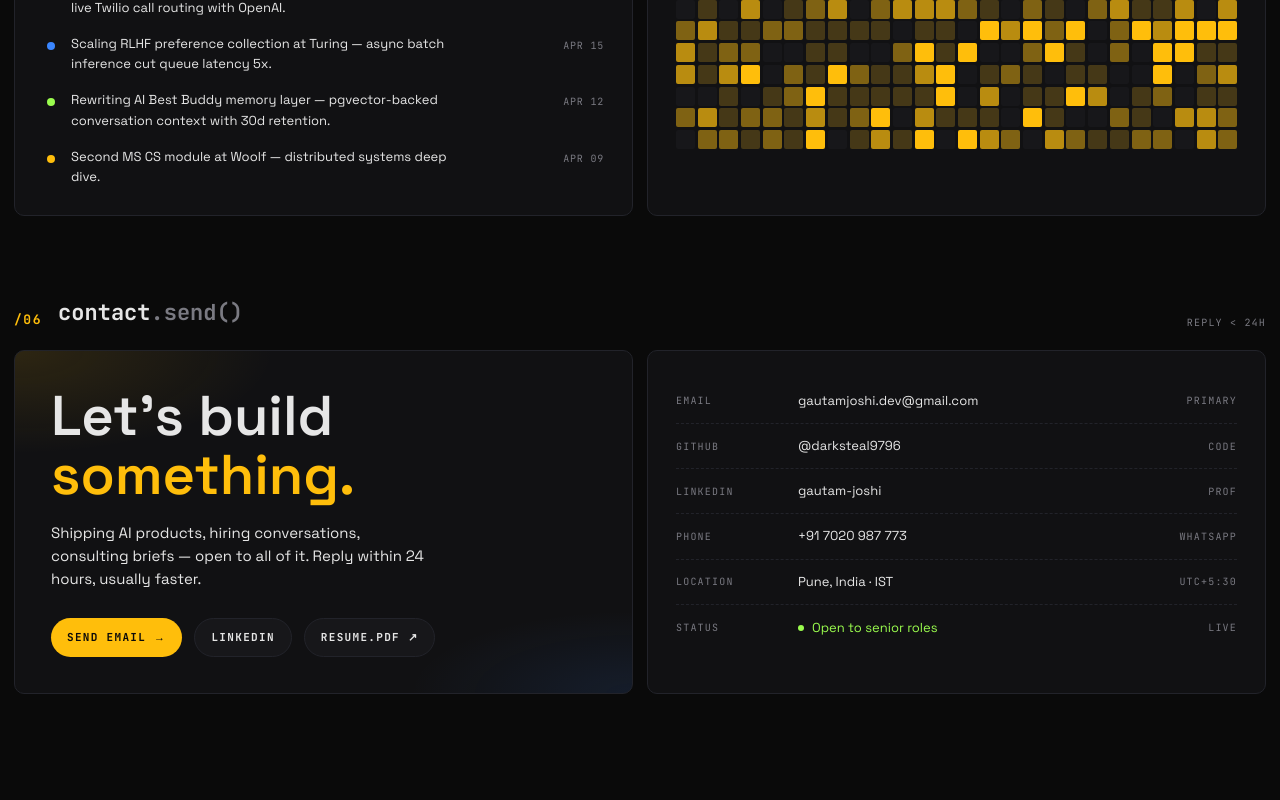
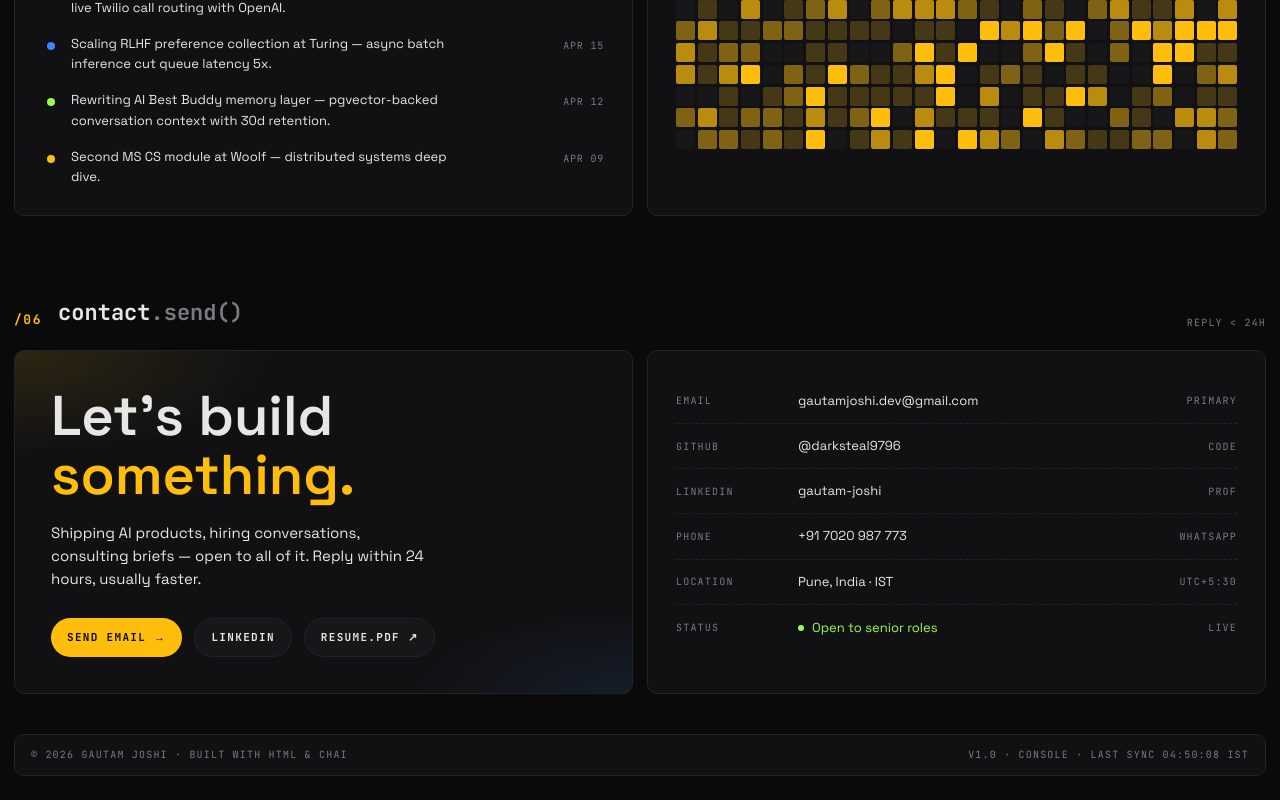
Before and after one commit to Darksteal9796/gautamjoshi-dev, a Next.js app: page / in a window 1280 px wide. Shown: the part 2934-3734 px from the top of the page. Before the commit the page ends 3668 px from the top, so only its background shows below. Built offline with nearby package versions, Linux system fonts and the light colour scheme.

Commit message:
P14: footer — live IST clock, shared formatIST lib

```diff
--- a/src/app/page.tsx
+++ b/src/app/page.tsx
@@ -1,6 +1,7 @@
 import About from "@/components/About";
 import Contact from "@/components/Contact";
 import Experience from "@/components/Experience";
+import Footer from "@/components/Footer";
 import Hero from "@/components/Hero";
 import Metrics from "@/components/Metrics";
 import Now from "@/components/Now";
@@ -22,6 +23,7 @@ export default function Page() {
         <Now />
         <Contact />
       </main>
+      <Footer />
     </>
   );
 }
--- a/src/components/Footer.tsx
+++ b/src/components/Footer.tsx
@@ -1,3 +1,31 @@
+"use client";
+
+import { useEffect, useState } from "react";
+import { formatIST } from "@/lib/clock";
+
 export default function Footer() {
-  return null;
+  const [time, setTime] = useState<string | null>(null);
+
+  useEffect(() => {
+    const tick = () => setTime(formatIST());
+    tick();
+    const id = setInterval(tick, 1000);
+    return () => clearInterval(id);
+  }, []);
+
+  return (
+    <footer className="px-3.5 pb-6">
+      <div className="mx-auto max-w-[1380px]">
+        <div className="flex flex-col gap-1.5 items-center min-[720px]:flex-row min-[720px]:justify-between min-[720px]:items-center rounded-[10px] border border-line bg-panel px-4 py-3 font-mono text-[10px] tracking-[0.12em] uppercase text-dim">
+          <span>© 2026 Gautam Joshi · Built with HTML &amp; Chai</span>
+          <span
+            className="tabular-nums whitespace-nowrap"
+            suppressHydrationWarning
+          >
+            v1.0 · Console · Last Sync {time ?? "--:--:--"} IST
+          </span>
+        </div>
+      </div>
+    </footer>
+  );
 }
--- a/src/components/TopBar.tsx
+++ b/src/components/TopBar.tsx
@@ -3,6 +3,7 @@
 import Link from "next/link";
 import { useEffect, useState } from "react";
 import ThemeToggle from "./ThemeToggle";
+import { formatIST } from "@/lib/clock";
 
 const NAV_ITEMS = [
   { href: "#about", label: "about" },
@@ -13,19 +14,11 @@ const NAV_ITEMS = [
   { href: "#contact", label: "contact" },
 ] as const;
 
-const IST_FORMATTER = new Intl.DateTimeFormat("en-GB", {
-  timeZone: "Asia/Kolkata",
-  hour12: false,
-  hour: "2-digit",
-  minute: "2-digit",
-  second: "2-digit",
-});
-
 export default function TopBar() {
   const [time, setTime] = useState<string | null>(null);
 
   useEffect(() => {
-    const tick = () => setTime(IST_FORMATTER.format(new Date()));
+    const tick = () => setTime(formatIST());
     tick();
     const id = setInterval(tick, 1000);
     return () => clearInterval(id);
--- /dev/null
+++ b/src/lib/clock.ts
@@ -0,0 +1,11 @@
+const IST_FORMATTER = new Intl.DateTimeFormat("en-GB", {
+  timeZone: "Asia/Kolkata",
+  hour12: false,
+  hour: "2-digit",
+  minute: "2-digit",
+  second: "2-digit",
+});
+
+export function formatIST(date: Date = new Date()): string {
+  return IST_FORMATTER.format(date);
+}
```
Also changed, not shown: 1 other file (tests, documents, lock files or other folders).
